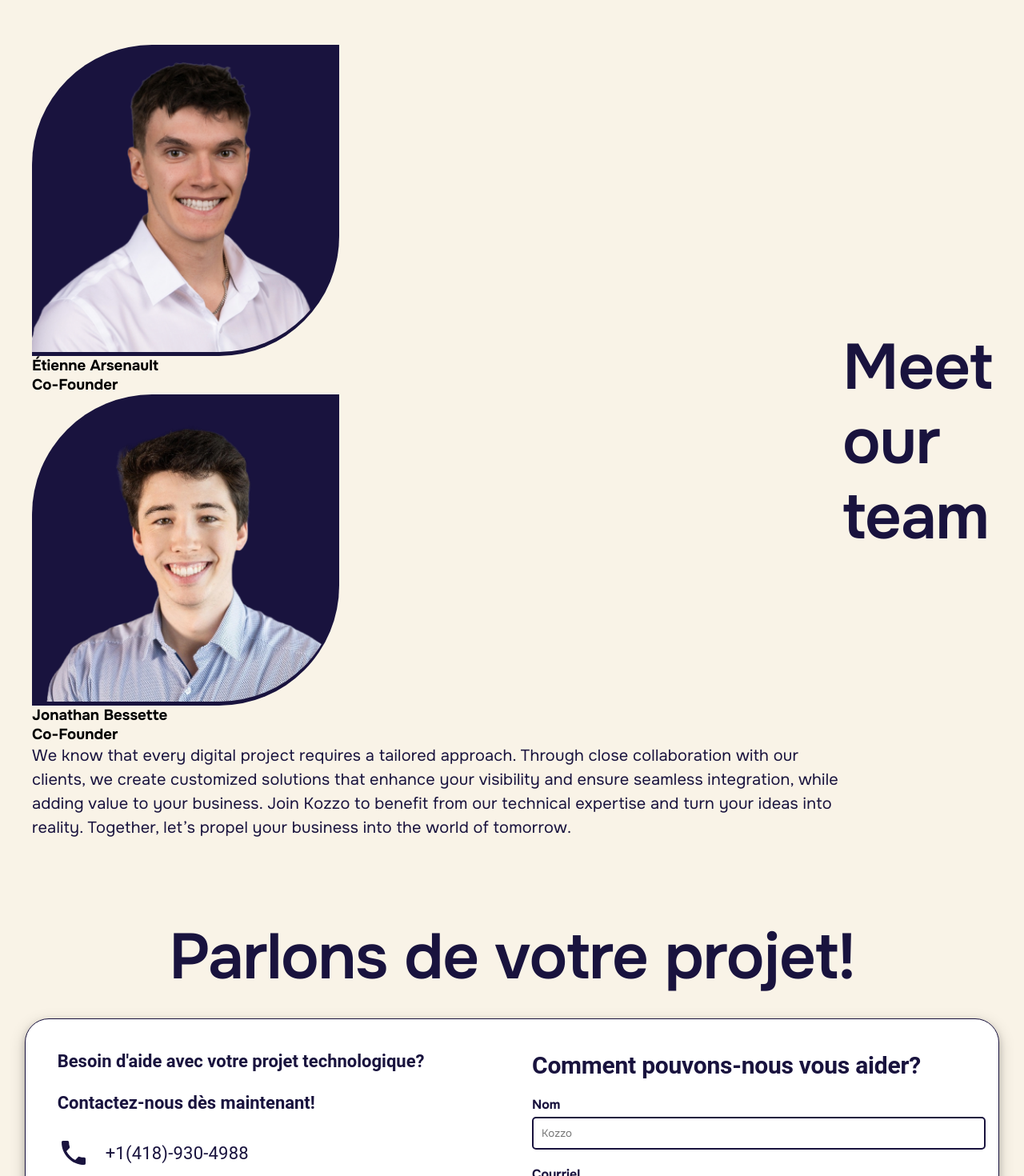
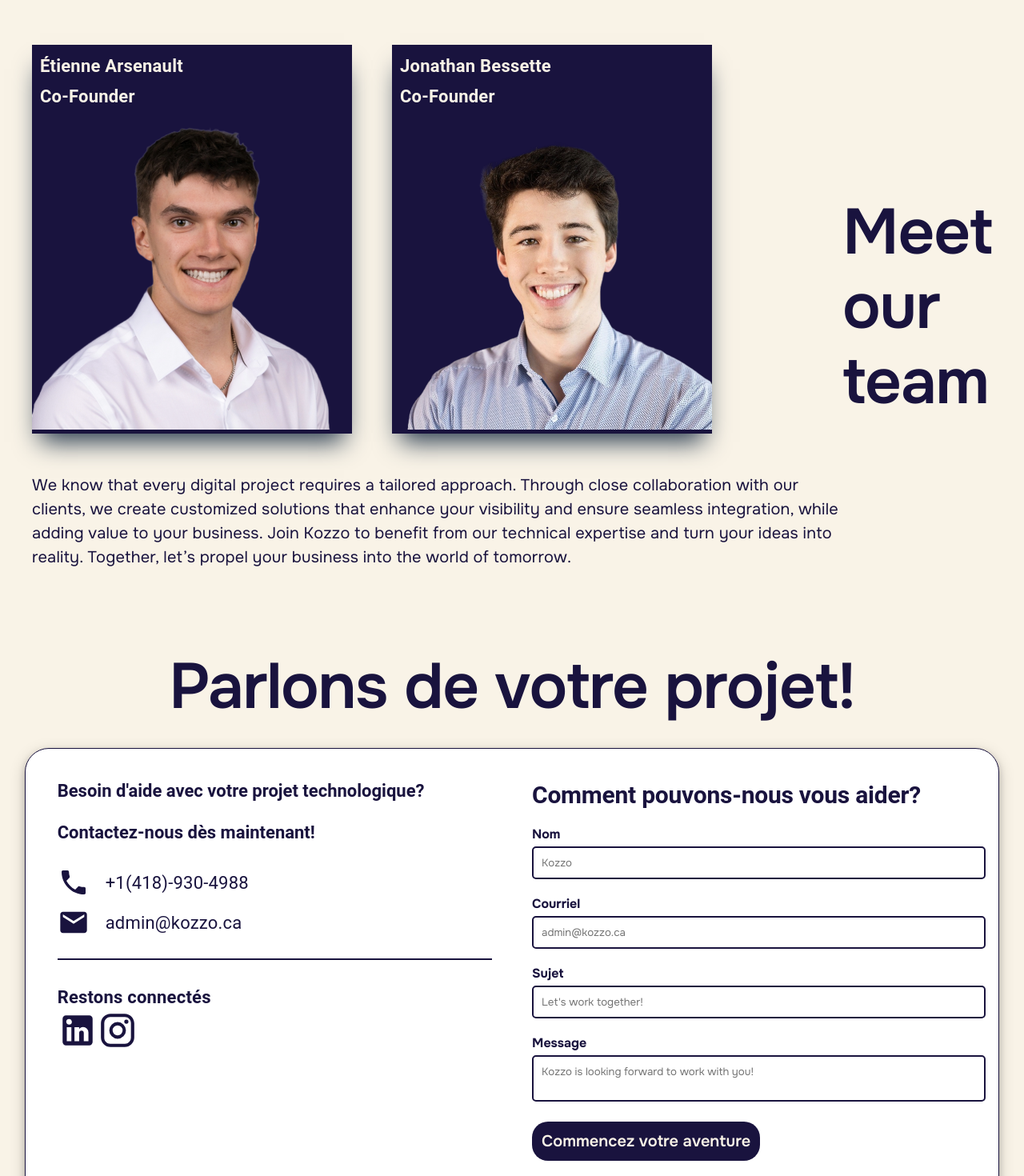
Before and after one commit to kozzo-solutions/kozzo-website, a React (Create React App) app: page / in a window 1280 px wide. Shown: the part 1460-2930 px from the top of the page at 80% size. Built offline with nearby package versions, Linux system fonts and the light colour scheme.

Commit message:
start about us section

```diff
--- a/src/components/about-us.js
+++ b/src/components/about-us.js
@@ -8,10 +8,10 @@
 const AboutUs = () => {
   const [t] = useTranslation('common');
 
-  return(
+  return (
     <Stack direction="horizontal" alignItems="center" maxWidth="var(--max-width)">
-      <Stack>
-        <Stack>
+      <Stack gap="50px">
+        <Stack direction="row" gap="50px">
           <MemberCard
             name="Étienne Arsenault"
             role={t("about-us.co-founder-title")}
@@ -22,6 +22,7 @@
             role={t("about-us.co-founder-title")}
             picture={jonathanPicture}
           />
+        </Stack>
         <Typography
           fontSize="var(--font-small)"
           color="var(--design-blue)"
@@ -29,7 +30,6 @@
         >
           {t("about-us.kozzo-description")}
         </Typography>
-        </Stack>
       </Stack>
       <Typography
         variant="h1"
--- a/src/components/contact-us.js
+++ b/src/components/contact-us.js
@@ -1,4 +1,4 @@
-import React from 'react';
+import React, { useEffect, useRef } from 'react';
 import PhoneIcon from '@mui/icons-material/Phone';
 import EmailIcon from '@mui/icons-material/Email';
 import LinkedInIcon from '@mui/icons-material/LinkedIn';
@@ -18,6 +18,31 @@
 
 const ContactUs = () => {
 
+  const sectionRef = useRef(null); // Create a ref for the ContactSection
+
+  useEffect(() => {
+    const observer = new IntersectionObserver(
+      (entries) => {
+        entries.forEach((entry) => {
+          if (entry.isIntersecting) {
+            entry.target.classList.add('show');
+          }
+        });
+      },
+      { threshold: 0.1 } // Trigger when 10% of the section is visible
+    );
+
+    if (sectionRef.current) {
+      observer.observe(sectionRef.current);
+    }
+
+    return () => {
+      if (sectionRef.current) {
+        observer.unobserve(sectionRef.current);
+      }
+    };
+  }, []);
+
   const ContactSection = styled.div`
     width: 100%;
     max-width: var(--max-width);
@@ -32,6 +57,14 @@
     color: var(--design-blue);
     box-shadow: 0 4px 8px 0 rgba(0, 0, 0, 0.2), 0 6px 20px 0 rgba(0, 0, 0, 0.19);
     align-self: center;
+    /* Add animation class */
+    opacity: 0;
+    transition: opacity 0.5s ease-out, transform 0.5s ease-out;
+    transform: translateY(50px);
+    &.show {
+      opacity: 1;
+      transform: translateY(0);
+    }
 
     @media (max-width: 1250px) {
       flex-direction: column;
@@ -109,7 +142,7 @@
       >
         Parlons de votre projet!
       </Typography>
-      <ContactSection>
+      <ContactSection ref={sectionRef} className="fade-in-up">
         <Stack width="50%" height="100%" gap="30px">
 
           <Typography
@@ -191,7 +224,7 @@
                 </FieldDiv>
 
 
-                <Button type="submit">Commencer votre aventure</Button>
+                <Button type="submit">Commencez votre aventure</Button>
               </Form>
             )}
           </Formik>
--- a/src/components/member-card.js
+++ b/src/components/member-card.js
@@ -1,13 +1,25 @@
+import { Typography } from '@mui/material';
 import React from 'react';
+import { styled } from 'styled-components';
+
+const Card = styled.div`
+  width: 400px;
+  height: fit-content;
+  background-color: var(--design-blue);
+  box-shadow: rgb(38, 57, 77) 0px 20px 30px -10px;
+`;
+const CardImage = styled.img`
+  width: 400px;
+  height: 400px;
+`;
+
 
 const MemberCard = ({ name, role, picture }) => (
-  <div className="member-card">
-    <div className="member-image-background">
-      <img src={picture} alt={`${name}`} />
-    </div>
-    <h3>{name}</h3>
-    <h3>{role}</h3>
-  </div>
+  <Card>
+    <Typography paddingLeft="10px" paddingTop="10px" fontSize="var(--font-medium)" fontWeight="bold" color="var(--design-cream)">{name}</Typography>
+    <Typography paddingLeft="10px" paddingTop="5px" fontSize="var(--font-medium)" fontWeight="bold" color="var(--design-cream)">{role}</Typography>
+    <CardImage src={picture} alt={`${name}`} />
+  </Card>
 );
 
 export default MemberCard;
```
Lines whose indentation alone changed are shown as unchanged.
